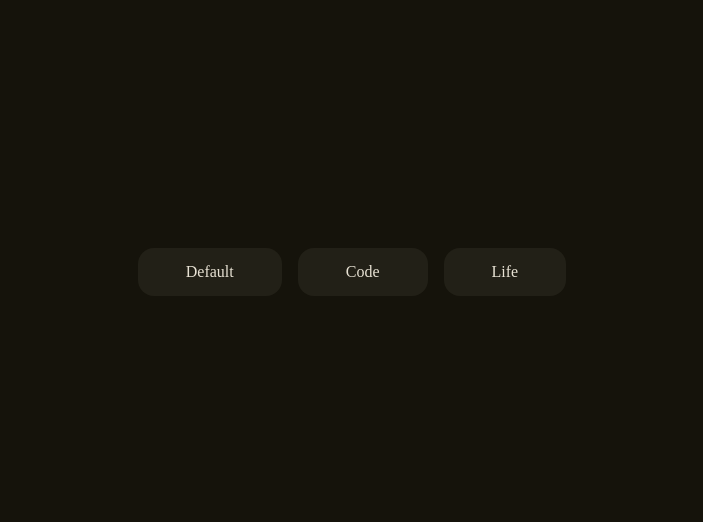
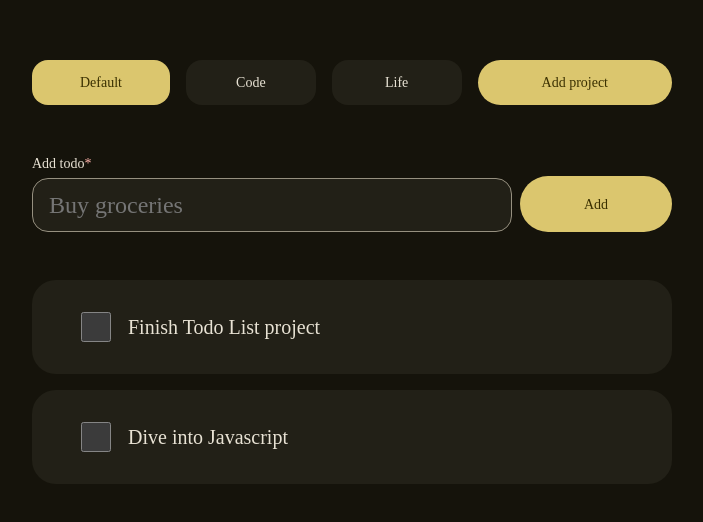
Before and after one commit to sinskiy/odin-todo, a website built with webpack: page src/index.html in a window 1280 px wide. Shown: the part 128-650 px from the top of the page, without its empty margins (288-991 px from the left). Built offline with nearby package versions, Linux system fonts and the light colour scheme.

Commit message:
feat: style basic todos

```diff
--- a/src/helpers.css
+++ b/src/helpers.css
@@ -2,8 +2,12 @@
   position: relative;
 }
 
-.hidden-input--parent input {
+.hidden-input--parent input:is([type="checkbox"], [type="radio"]) {
   position: absolute;
   inset: 0;
   opacity: 0;
 }
+
+[aria-label="required"] {
+  color: #ffb4ab;
+}
--- a/src/index.html
+++ b/src/index.html
@@ -7,9 +7,10 @@
   </head>
   <body>
     <main>
-      <ul class="projects">
+      <section class="projects">
+        <ul class="projects-list">
           <li class="hidden-input--parent">
-          <input type="radio" name="projects" id="default" />
+            <input type="radio" name="projects" id="default" checked />
             <label for="default">Default</label>
           </li>
           <li class="hidden-input--parent">
@@ -21,6 +22,34 @@
             <label for="life">Life</label>
           </li>
         </ul>
+        <button class="styled-button">Add project</button>
+      </section>
+      <form action="" method="get" class="add-todo">
+        <div class="form-column">
+          <label for="add-todo-input"
+            >Add todo<span aria-label="required">*</span></label
+          >
+          <input
+            placeholder="Buy groceries"
+            required
+            class="styled-input"
+            type="text"
+            name="add-todo-input"
+            id="add-todo-input"
+          />
+        </div>
+        <button class="styled-button">Add</button>
+      </form>
+      <ul class="todos">
+        <li>
+          <input type="checkbox" name="todo-1" id="todo-1" />
+          <label for="todo-1">Finish Todo List project</label>
+        </li>
+        <li>
+          <input type="checkbox" name="todo-2" id="todo-2" />
+          <label for="todo-2">Dive into Javascript</label>
+        </li>
+      </ul>
     </main>
   </body>
 </html>
--- a/src/index.js
+++ b/src/index.js
@@ -1,3 +1,4 @@
 import "./reset.css";
+import "./normalize.css";
 import "./helpers.css";
 import "./style.css";
--- /dev/null
+++ b/src/normalize.css
@@ -0,0 +1,33 @@
+*,
+*::before,
+*::after {
+  box-sizing: border-box;
+}
+body {
+  min-height: 100vh;
+  scroll-behavior: smooth;
+  line-height: 1.5;
+}
+img,
+picture,
+video,
+canvas,
+svg {
+  display: block;
+  max-width: 100%;
+}
+input,
+button,
+textarea,
+select {
+  font: inherit;
+}
+input[type="checkbox"] {
+  min-width: 2rem;
+}
+
+/* typography */
+label {
+  font-size: 0.875rem;
+  font-weight: 500;
+}
--- a/src/reset.css
+++ b/src/reset.css
@@ -1,15 +1,5 @@
-*,
-*::before,
-*::after {
-  box-sizing: border-box;
-}
 * {
   margin: 0;
-}
-body {
-  min-height: 100vh;
-  scroll-behavior: smooth;
-  line-height: 1.5;
 }
 ul,
 ol {
@@ -18,17 +8,3 @@ ol {
 ::marker {
   font-size: 0;
 }
-img,
-picture,
-video,
-canvas,
-svg {
-  display: block;
-  max-width: 100%;
-}
-input,
-button,
-textarea,
-select {
-  font: inherit;
-}
--- a/src/style.css
+++ b/src/style.css
@@ -1,4 +1,6 @@
 :root {
+  color-scheme: dark;
+
   --background: #15130b;
   --surface: #222017;
   --surface-high: #2d2a21;
@@ -6,24 +8,41 @@
   --text: #e8e2d4;
   --text-secondary: #cdc6b4;
   --primary: #dbc66e;
+  accent-color: var(--primary);
   --on-primary: #3a3000;
 
   --rounded-small: 1rem;
-  --rounded-card: 2rem;
-  --rouneded-large: 9999px;
+  --rounded-card: 1.5rem;
+  --rounded-large: 9999px;
 }
 
 body {
+  display: grid;
+  place-items: center;
+
   background-color: var(--background);
   color: var(--text);
+}
+
+main {
+  min-width: 50%;
 
   display: grid;
-  place-items: center;
+  gap: 3rem;
 }
 
 .projects {
   display: flex;
   gap: 1rem;
+}
+.projects-list {
+  display: flex;
+  gap: 1rem;
+  flex: 1;
+}
+.projects li {
+  flex: 1;
+  text-align: center;
 }
 .projects label {
   display: block;
@@ -37,3 +56,74 @@ body {
   background-color: var(--primary);
   color: var(--on-primary);
 }
+
+.todos {
+  display: grid;
+  gap: 1rem;
+}
+.todos li {
+  padding: 2rem 3rem;
+
+  display: grid;
+  grid-template-columns: auto 1fr;
+  gap: 1rem;
+
+  background-color: var(--surface);
+  border-radius: var(--rounded-card);
+}
+.todos label {
+  font-size: 1.25rem;
+}
+
+.add-todo {
+  display: grid;
+  grid-template-columns: 1fr;
+  grid-auto-flow: column;
+  align-items: end;
+  gap: 0.5rem;
+}
+.add-todo button {
+  /* input's height so that it looks better */
+  height: 3.5rem;
+}
+
+.styled-input {
+  padding: 0.5rem 1rem;
+  border: 1px solid var(--outline);
+
+  background-color: var(--surface);
+  color: var(--text-secondary);
+  border-radius: var(--rounded-small);
+  outline: none;
+
+  font-size: 1.5rem;
+}
+.styled-input:focus {
+  border-color: var(--primary);
+}
+
+.form-column {
+  display: grid;
+  gap: 0.25rem;
+}
+
+.styled-button {
+  height: fit-content;
+  padding: 0.75rem 4rem;
+  border: none;
+
+  background-color: var(--primary);
+  color: var(--on-primary);
+  border-radius: var(--rounded-large);
+
+  font-size: 0.875rem;
+  font-weight: 500;
+
+  transition: filter 150ms, transform 100ms;
+}
+.styled-button:hover {
+  filter: brightness(1.25);
+}
+.styled-button:active {
+  transform: scale(0.95);
+}
```
Lines whose indentation alone changed are shown as unchanged.
